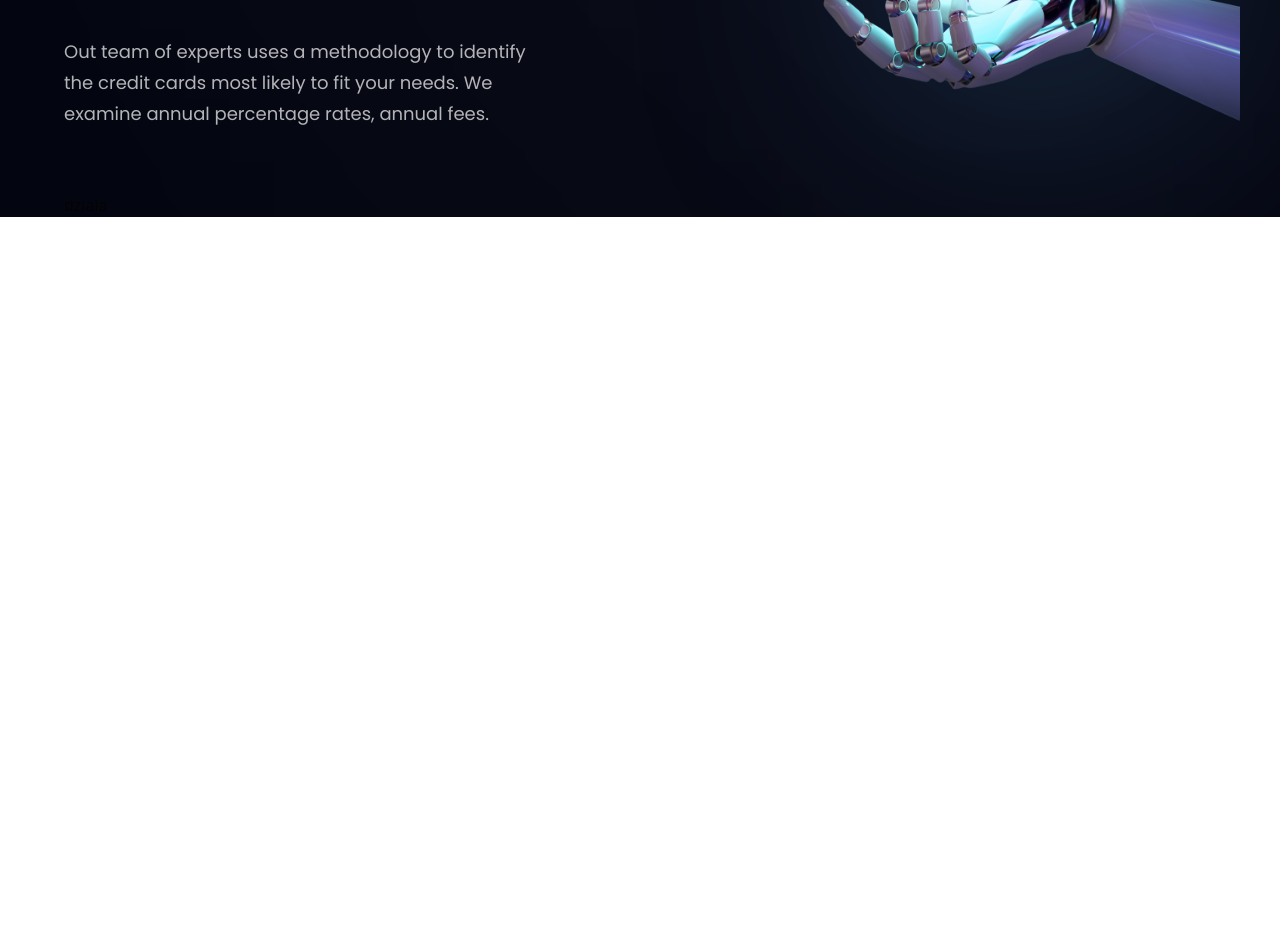
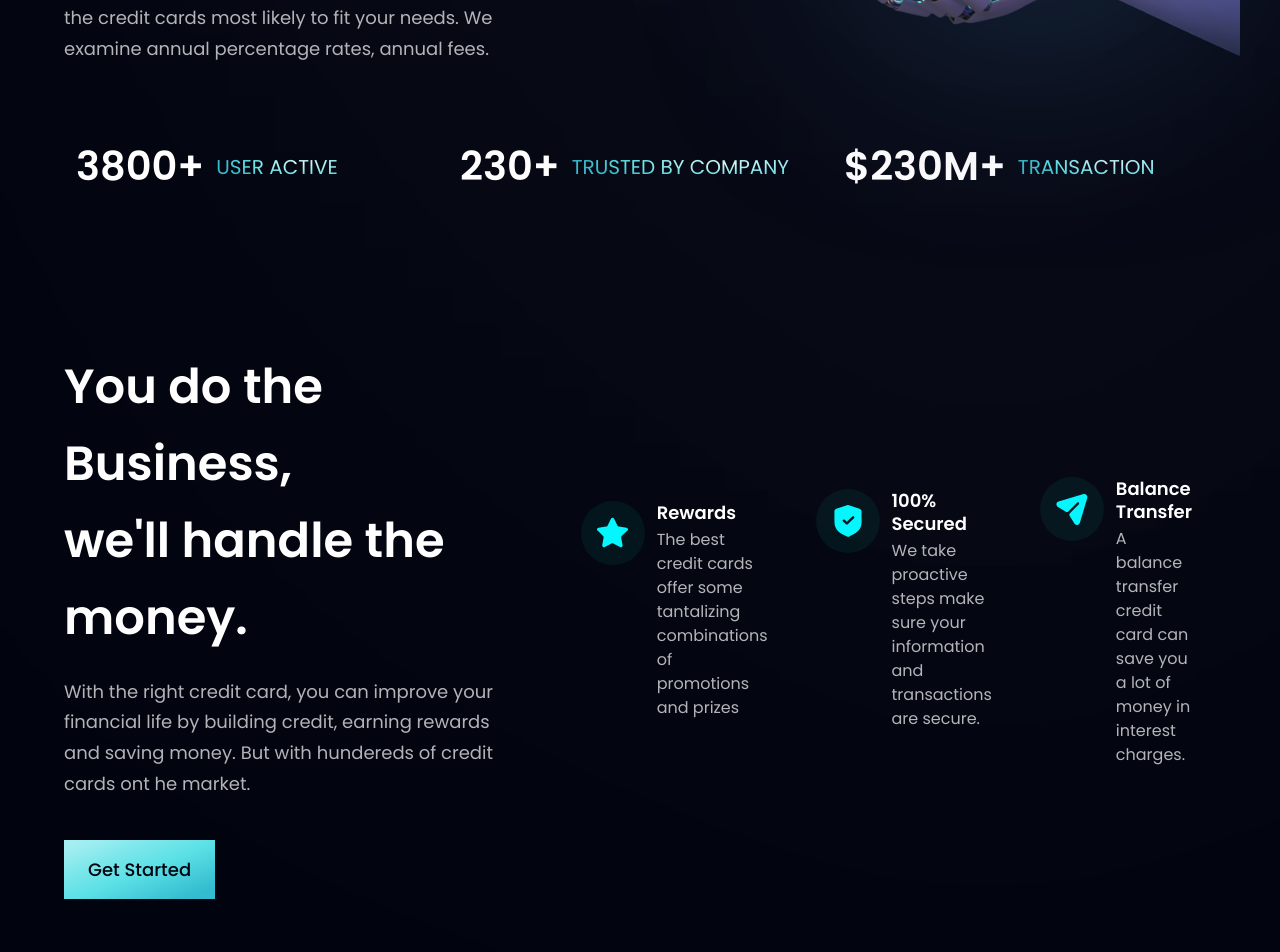
Before and after one commit to Mruveks/ModernUX-website, a React (Vite) app: page / in a window 1280 px wide. Shown: the part 620-1572 px from the top of the page. Before the commit the page ends 837 px from the top, so only its background shows below. Built offline with nearby package versions, Linux system fonts and the light colour scheme.

Commit message:
Business and Stats update

```diff
--- a/src/App.jsx
+++ b/src/App.jsx
@@ -1,6 +1,6 @@
 import React from 'react'
 import styles from './style'
-import { Navbar, Hero, CTA, CardDeal, Clients, Footer, Testimonials, Business, Billing } from './components'
+import { Navbar, Hero, CTA, CardDeal, Clients, Footer, Testimonials, Business, Billing, Stats } from './components'
 
 const App = () => (
     <div className="bg-primary w-full overflow-hidden">
@@ -19,6 +19,7 @@
 
       <div className={`bg-primary ${styles.paddingX} ${styles.flexStart}`}>
         <div className={`${styles.boxWidth}`}>
+          <Stats />
           <Business />
           <Billing />
           <CardDeal />
--- a/src/components/Business.jsx
+++ b/src/components/Business.jsx
@@ -1,10 +1,40 @@
 import React from 'react'
+import { features } from '../constants'
+import styles, { layout } from '../style'
+import Button from './Button'
 
+const FeatureCard = ({ title, icon, content, index }) => (
+    <div className={`flex flex-row p-6 rounded-[20px] ${index !== features.length - 1 ? "mb-6" : "mb-0"} feature-card`}>
+        <div className={`w-[64px] h-[64px] rounded-full ${styles.flexCenter} bg-dimBlue`}>
+            <img src={icon} alt="icon" className="w-[50%] h-[50%] object-contain" />
+        </div>
+        <div className="flex-1 flex flex-col ml-3">
+            <h4 className="font-poppins font-semibold text-white text-[18px] leading-[23px] mb-1">
+                {title}
+            </h4>
+            <p className="font-poppins font-normal text-[16px] text-dimWhite leading-[24px] mb-1">
+                {content}
+            </p>
+        </div>
+    </div>
+)
 const Business = () => {
     return (
-        <div>
+        <section id="features" className={layout.section}>
+            <div className={layout.sectionInfo}>
+                <h2 className={styles.heading2}>You do the Business, <br className="sm:block hidden" /> we'll handle the money.</h2>
+                <p className={`${styles.paragraph} max-w-[470px] mt-5`}>
+                    With the right credit card, you can improve your financial life by building credit, earning rewards and saving money. But with hundereds of credit cards ont he market.
+                </p>
+                <Button styles="mt-10"/>
+            </div>
 
-        </div>
+            <div className={`${layout.sectionImg}`}>
+                {features.map((feature,index) => (
+                    <FeatureCard key={features.id}{...feature} index={index} />
+                ))}
+            </div>
+        </section>
     )
 }
 
--- a/src/components/Button.jsx
+++ b/src/components/Button.jsx
@@ -1,10 +1,11 @@
 import React from 'react'
 
-const Button = () => {
+const Button = ({ styles }) => {
     return (
-        <div>
-
-        </div>
+        <button type="button"
+        className={`py-4 px-6 bg-blue-gradient font-poppins font-medium text-[18px] text-primary outline-none ${styles}`}>
+            Get Started
+        </button>
     )
 }
 
--- a/src/components/Navbar.jsx
+++ b/src/components/Navbar.jsx
@@ -8,8 +8,8 @@
     const [toggle, setToggle] = useState(false);
 
     return (
-        <nav className="w-full flex py-6 justify-between items-center navbar">
-            <img src={logo} alt="HooBank" className="w-[124px]h-[32px] "/>
+        <nav className="w-full flex pt-6 justify-between items-center navbar">
+            <img src={logo} alt="HooBank" className="w-[124px] h-[32px] "/>
 
             <ul className="list-none sm:flex hidden justify-end items-center flex-1">
                 {navLinks.map((nav, index) => (
--- a/src/components/Stats.jsx
+++ b/src/components/Stats.jsx
@@ -1,11 +1,18 @@
 import React from 'react'
+import styles from '../style'
+import { stats } from '../constants'
 
-const Stats = () => {
-    return (
-        <div>
+const Stats = () => (
+    <section className={`${styles.flexCenter} flex-row flex-wrap sm:mb-20 mb-6`}>
+        {stats.map((stat) => (
+            <div key={stat.id}
+                className={`flex-1 flex justify-start items-center flex-row m-3`}>
+                <h4 className="font-poppins font-semibold xs:text-[40px] text-[30px] xs:leading-[53px] leading-[43px] text-white">{stat.value}</h4>
+                <p className="font-poppins font-normal xs:text-[20px] text-[15px] xs:leading-[26px] leading-[21px] text-gradient uppercase ml-3">{stat.title}</p>
+            </div>
+        ))}
+    </section>
+)
 
-        </div>
-    )
-}
 
 export default Stats
```
